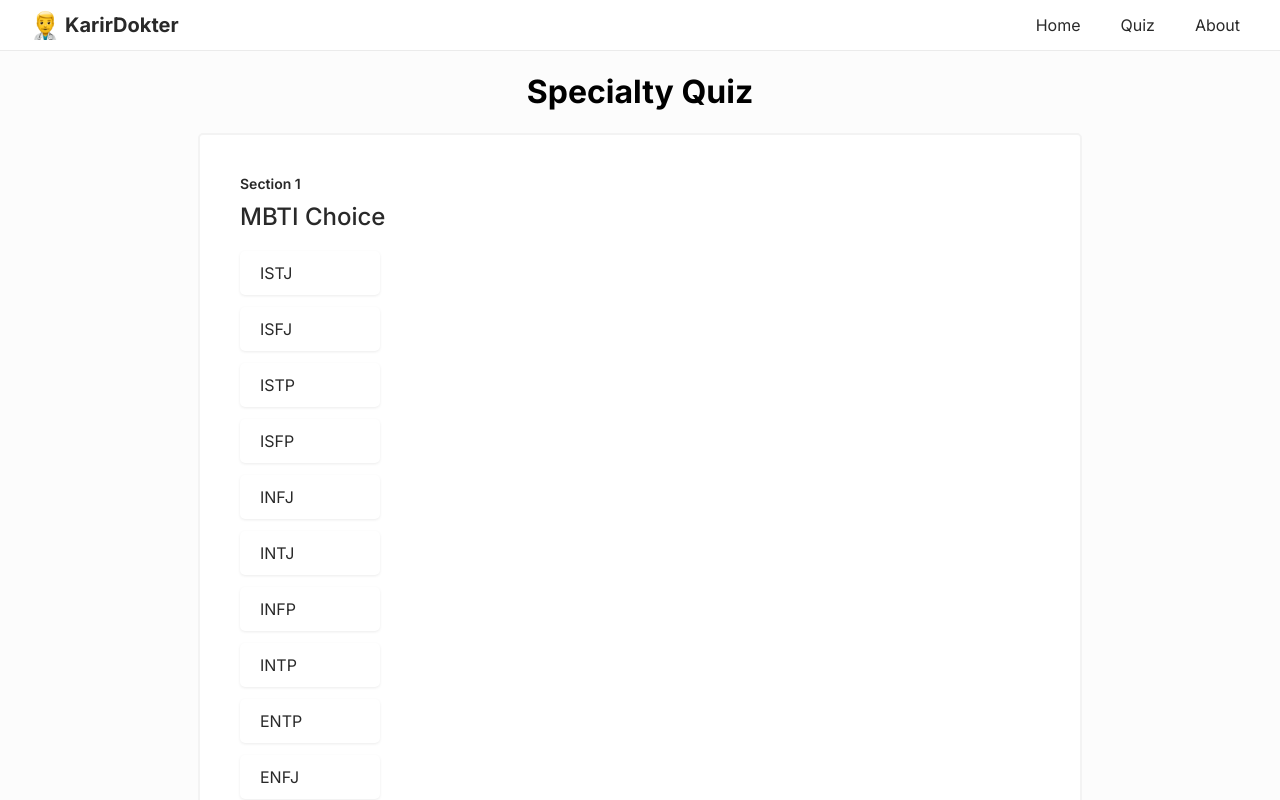
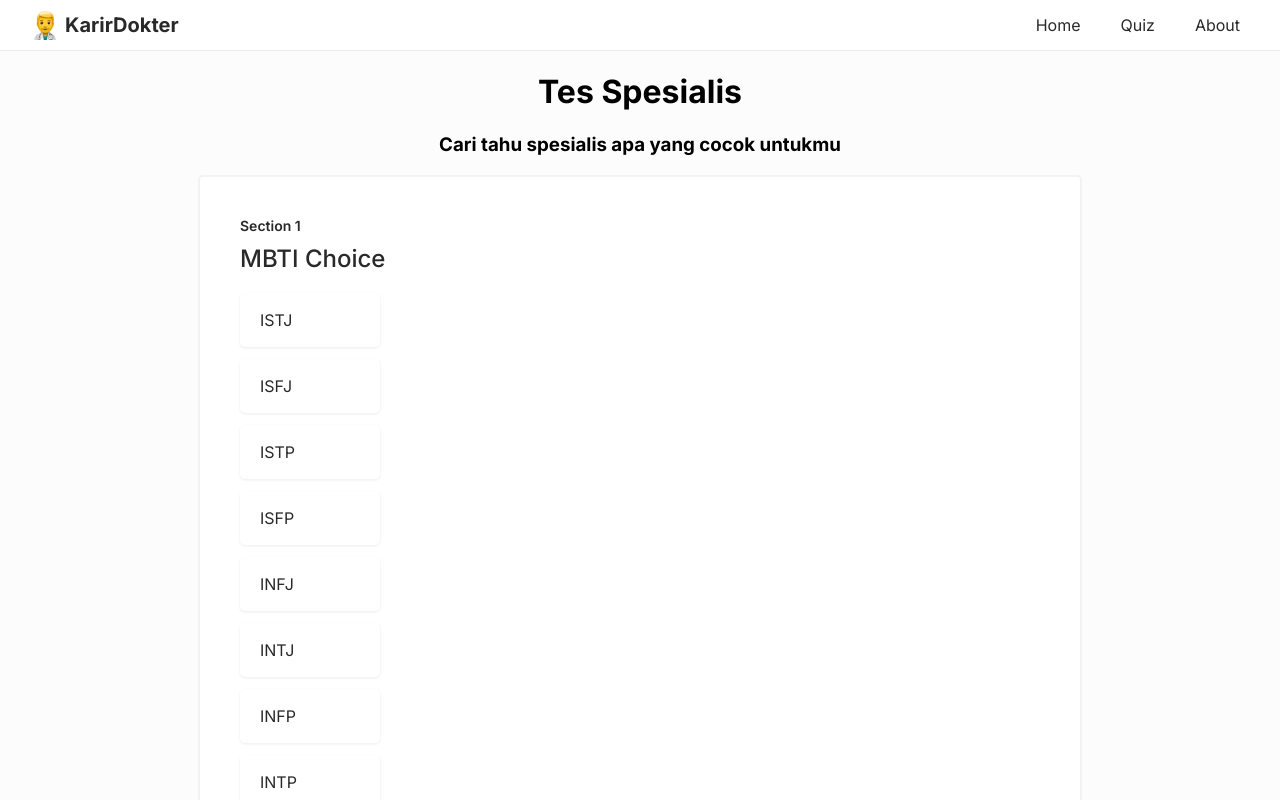
Before and after one commit to febriliankr/karirdokter.com, a React (Create React App) app: page /quiz in a window 1280 px wide. Shown: the top 800 px of the page. Built offline with nearby package versions, Linux system fonts and the light colour scheme.

Commit message:
summor changez

```diff
--- a/src/assets/scss/__question.scss
+++ b/src/assets/scss/__question.scss
@@ -60,7 +60,7 @@
       margin-bottom: 12px;
       cursor: pointer;
       box-shadow: 0 1px 3px rgba(0, 0, 0, 0.08);
-      padding: 10px 18px 10px;
+      padding: 15px 18px 15px;
       background-color: white;
       border-radius: 5px;
       border: 2px solid white;
--- a/src/pages/Quiz.js
+++ b/src/pages/Quiz.js
@@ -13,7 +13,8 @@ function Quiz() {
     <div className="quiz__container">
 
     <div className="quiz__heading">
-    <h1>Specialty Quiz</h1>
+    <h1>Tes Spesialis</h1>
+    <h3>Cari tahu spesialis apa yang cocok untukmu</h3>
     </div>
       <section>
         {Object.keys(questionsBank).map((index, question) => {
```
